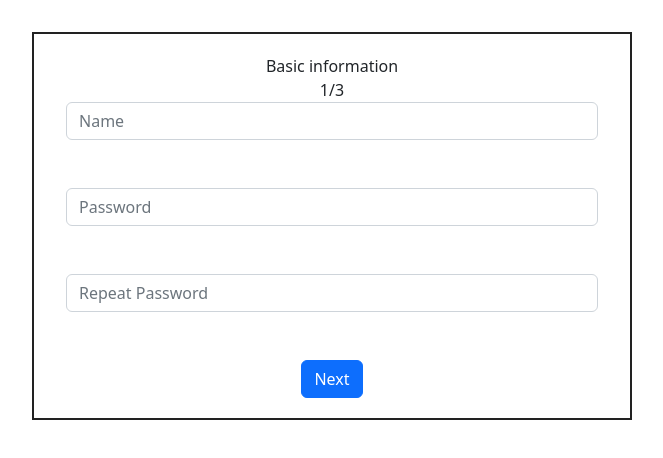
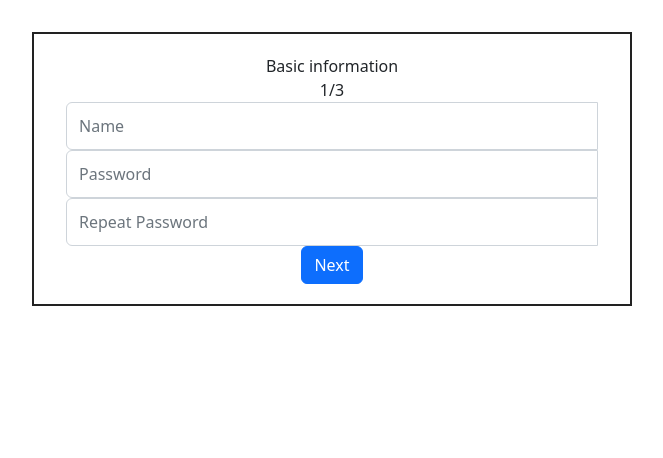
Before and after one commit to kriskodo/react-form, a React (Vite) app: page / in a window 1280 px wide. Shown: the top 458 px of the page, without its empty margins (308-971 px from the left). Built offline with nearby package versions, Linux system fonts and the light colour scheme.

Commit message:
work on validationo done

```diff
--- a/src/Form.jsx
+++ b/src/Form.jsx
@@ -1,7 +1,7 @@
 import { useCallback, useMemo, useState } from 'react';
 // eslint-disable-next-line import/no-named-default
 import { default as BootstrapForm } from 'react-bootstrap/Form';
-import { Alert, Col, Container } from 'react-bootstrap';
+import { Container } from 'react-bootstrap';
 
 import FormPage from './FormPage';
 import AppContext from './context/context';
@@ -11,7 +11,6 @@ import { adaptInputName, adaptPages } from './utils/data-adapter';
 function Form({ pages: formPages, onSubmit }) {
   const [pages, setPages] = useState(adaptPages([...formPages]));
   const [currentPageNumber, setCurrentPageNumber] = useState(1);
-  const [errors, setErrors] = useState([]);
 
   const nextPage = useCallback(() => {
     setCurrentPageNumber((page) => page + 1);
@@ -39,9 +38,7 @@ function Form({ pages: formPages, onSubmit }) {
   const context = useMemo(() => ({
     pages,
     setPages,
-    errors,
     totalPages: formPages.length,
-    setErrors,
     currentPageNumber,
     setCurrentPageNumber,
     prevPage,
@@ -50,7 +47,6 @@ function Form({ pages: formPages, onSubmit }) {
     handleSubmit: onSubmit,
   }), [
     pages,
-    errors,
     formPages.length,
     currentPageNumber,
     prevPage,
@@ -63,15 +59,6 @@ function Form({ pages: formPages, onSubmit }) {
     <AppContext.Provider value={context}>
       <BootstrapForm onSubmit={onSubmit} className="form">
         <Container fluid>
-          <div className="form__errors">
-            {errors.map((error, idx) => (
-              <Col key={`error-${idx + Math.random()}`}>
-                <Alert variant="danger">
-                  {error}
-                </Alert>
-              </Col>
-            ))}
-          </div>
           <div className="form__body">
             {Object.keys(pages)
               .map((pageNumber) => +pageNumber === currentPageNumber && (
--- a/src/FormInput.jsx
+++ b/src/FormInput.jsx
@@ -1,58 +1,60 @@
 import './styles.css';
 import { useContext } from 'react';
 import Form from 'react-bootstrap/Form';
+import { InputGroup } from 'react-bootstrap';
 import AppContext from './context/context';
 import useValidation from './hooks/useValidation';
-import { adaptInputName } from './utils/data-adapter';
 
 function FormInput({
   id,
-  type,
-  name,
   value,
-  validations,
+  props,
+  isValid,
+  isVisited,
+  error,
 }) {
   const {
-    pages,
     currentPageNumber,
   } = useContext(AppContext);
 
-  const { onChange, onBlur } = useValidation(validations, currentPageNumber);
-
-  const { isValid, isVisited } = pages[currentPageNumber][adaptInputName(name)];
+  const { onChange, onBlur } = useValidation(props.validations, currentPageNumber);
 
   return (
     <div className="form__input">
       <div className="form__label-wrapper">
-        {type !== 'country' && (
+        <InputGroup hasValidation>
+          {props.type !== 'country' && (
           <>
             <Form.Control
               id={id}
-              name={name}
-              type={type}
-              placeholder={name}
+              name={props.name}
+              type={props.type}
+              placeholder={props.name}
               value={value}
               isValid={isValid}
               isInvalid={!isValid && isVisited}
               onChange={onChange}
               onBlur={onBlur}
             />
+            <Form.Control.Feedback type="invalid">
+              {error}
+            </Form.Control.Feedback>
             <br />
           </>
-        )}
+          )}
 
-        {type === 'country' && (
+          {props.type === 'country' && (
           <Form.Select
             id="country"
-            name={name}
+            name={props.name}
             value={value}
             isValid={isValid}
             isInvalid={!isValid && isVisited}
-            placeholder={name}
+            placeholder={props.name}
             onChange={onChange}
             onBlur={onBlur}
           >
-            <option value="Afghanistan">Choose...</option>
+            <option value="Choose...">Choose...</option>
             <option value="Afghanistan">Afghanistan</option>
             <option value="Åland Islands">Åland Islands</option>
             <option value="Albania">Albania</option>
@@ -90,8 +92,9 @@ function FormInput({
             <option value="Zambia">Zambia</option>
             <option value="Zimbabwe">Zimbabwe</option>
           </Form.Select>
-        )}
-        <br />
+          )}
+          <br />
+        </InputGroup>
       </div>
     </div>
   );
--- a/src/FormPage.jsx
+++ b/src/FormPage.jsx
@@ -14,9 +14,9 @@ function FormPage({
     prevPage,
     nextPage,
     errors,
-    setErrors,
+    totalPages,
     handleSubmit,
-    totalPages,
+    updateField,
   } = useContext(AppContext);
 
   const validatePage = () => {
@@ -30,6 +30,14 @@ function FormPage({
         const validationResult = validation({ name: inputName, value: inputValue }, pages);
 
         if (!validationResult.valid) {
+          updateField(
+            inputName,
+            {
+              isValid: false,
+              isVisited: true,
+              error: validationResult.message,
+            },
+          );
           accumulatedErrors.push(validationResult.message);
         }
       });
@@ -40,10 +48,13 @@ function FormPage({
 
   const validateSubmit = (e) => {
     e.preventDefault();
-    const foundErrors = validatePage(pages, pageNumber, errors);
-    setErrors(foundErrors);
+    const foundErrors = validatePage();
 
-    return handleSubmit(adaptResultPages(pages));
+    if (foundErrors.length === 0) {
+      return handleSubmit(adaptResultPages(pages));
+    }
+
+    return null;
   };
 
   const validateNext = () => {
@@ -51,15 +62,10 @@ function FormPage({
 
     if (foundErrors.length === 0) {
       nextPage();
-
-      return setErrors([]);
     }
-
-    return setErrors(foundErrors);
   };
 
   const handlePrevPage = () => {
-    setErrors([]);
     prevPage();
   };
 
@@ -86,7 +92,7 @@ function FormPage({
           <FormInput
             key={input.props.name}
             value={input.value}
-            {...input.props}
+            {...input}
           />
         ))}
       </div>
--- a/src/hooks/useValidation.js
+++ b/src/hooks/useValidation.js
@@ -4,33 +4,23 @@ import AppContext from '../context/context';
 
 const useValidation = (validations, currentPageNumber) => {
   const {
-    pages, updateField, setErrors,
+    pages, updateField,
   } = useContext(AppContext);
 
   const validate = useCallback((e) => {
     const inputNameKey = adaptInputName(e.target.name);
-    setErrors([]);
 
     validations.forEach((validation) => {
       const validationResult = validation(e.target, pages);
 
-      console.log(validationResult);
       if (!validationResult.valid) {
-        updateField(inputNameKey, { isValid: false });
-
-        setErrors((prevErrors) => [...prevErrors, validationResult.message]);
+        updateField(inputNameKey, { isValid: false, error: validationResult.message });
         return;
       }
 
-      updateField(inputNameKey, { isValid: true });
-
-      setErrors((prevErrors) => [
-        ...prevErrors.filter(
-          (errorMsg) => errorMsg === validationResult.message,
-        ),
-      ]);
+      updateField(inputNameKey, { isValid: true, error: '' });
     });
-  }, [setErrors, validations, pages, updateField]);
+  }, [validations, pages, updateField]);
 
   const onBlur = (e) => {
     updateField(e.target.name, { isVisited: true });
--- a/src/utils/data-adapter.js
+++ b/src/utils/data-adapter.js
@@ -21,6 +21,7 @@ export const adaptPages = (pagesArray) => pagesArray.reduce((acc, val, idx) => {
       value: '',
       isVisited: false,
       isValid: false,
+      error: '',
     };
   }
 
```
